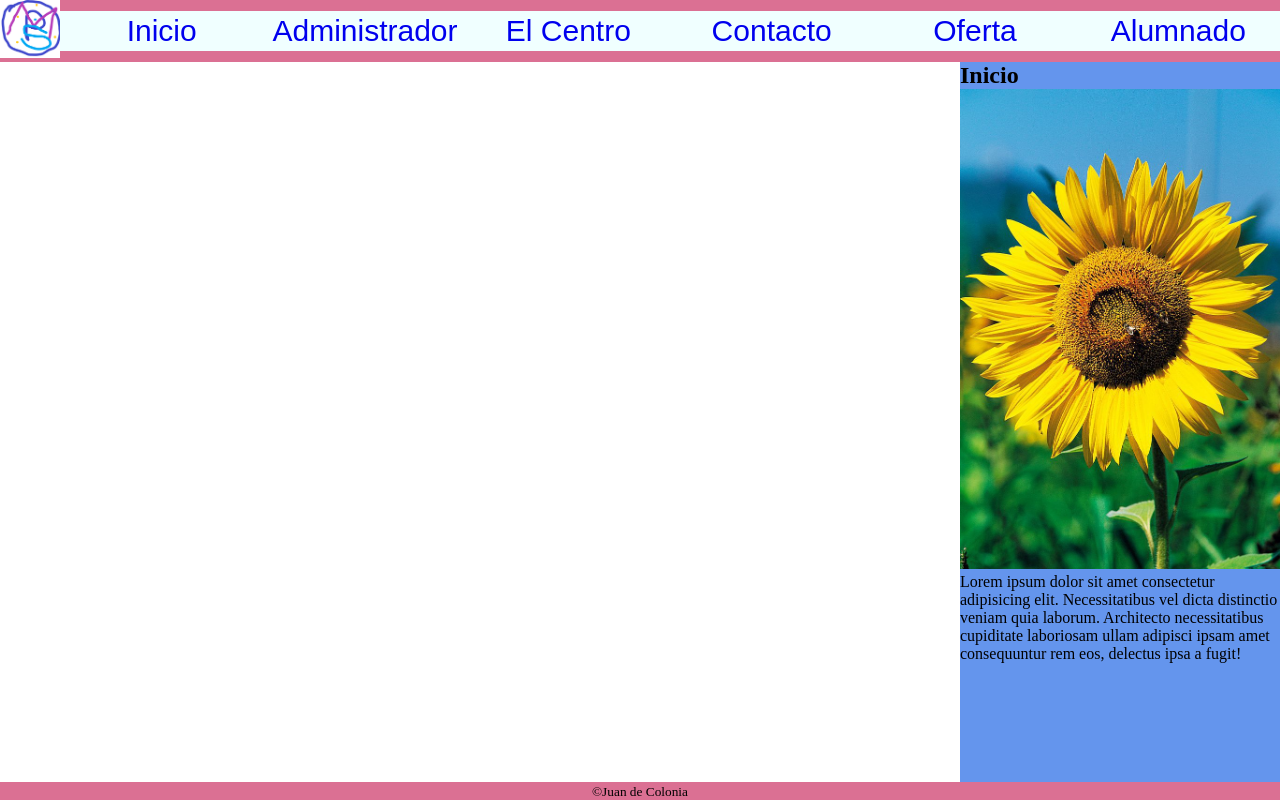
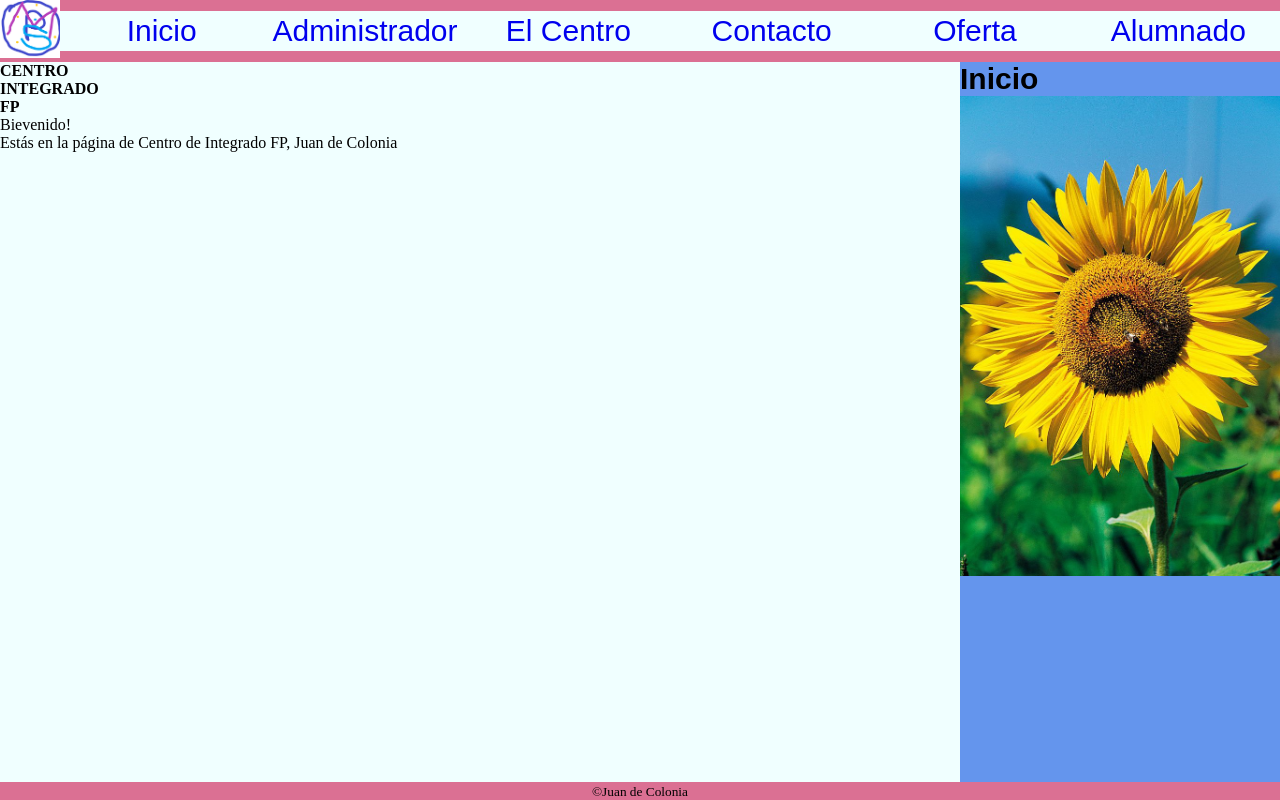
Before and after one commit to Eby-nec/RECUPERACION, a plain HTML site: page index.html in a window 1280 px wide. Drawn offline with Linux system fonts and the light colour scheme.

Commit message:
Mejoría en en archivo de administración. Último cambio

```diff
--- a/index.html
+++ b/index.html
@@ -37,9 +37,9 @@
 
             /*Quitar los puntos*/
             header ul {
-            font-size: 30px
+                font-size: 30px;
                 /*1.5em*/
-            ;
+
                 font-family: "Arial";
                 list-style-type: none;
                 display: flex;
@@ -55,6 +55,11 @@
                 align-items: center;
                 justify-content: center;
 
+            }
+
+            h1 {
+                font-family: Arial, Helvetica, sans-serif;
+                font-size: 30px;
             }
 
             body {
@@ -73,6 +78,11 @@
                 background-color: blue;
                 color: azure;
             }
+
+           /* header li a:visited {
+                background-color: azure;
+                color: blue;
+            }/*
 
             /*Estilo icono de menu*/
             .menu {
@@ -202,12 +212,18 @@
 
         <section>
             <h1>Inicio</h1>
+
             <img src="sunflower.jpg" alt="sunflower" id="sun">
-        <p>Lorem ipsum dolor sit amet consectetur adipisicing elit. Necessitatibus vel dicta distinctio veniam quia
-            laborum. Architecto necessitatibus cupiditate laboriosam ullam adipisci ipsam amet consequuntur rem eos,
-            delectus ipsa a fugit!</p>
+        </section>
 
+        <section>
+            <p><b>CENTRO </b></p>
+            <p><b> INTEGRADO </b></p>
+            <p><b> FP</b></p>
+            <p>Bievenido! </p>
+            <p>Estás en la página de Centro de Integrado FP, Juan de Colonia</p>
         </section>
+
         <footer>
             <small>&copy;Juan de Colonia</small>
         </footer>
```
Also changed, not shown: administrador.html (+7 -9 lines). Lines whose indentation alone changed are shown as unchanged.
